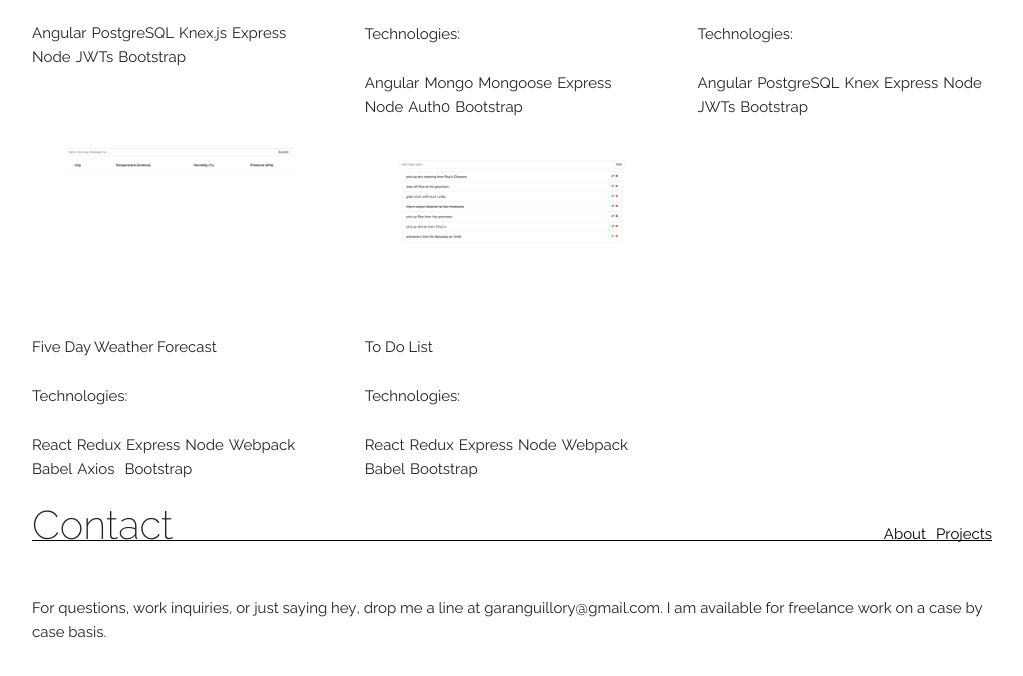
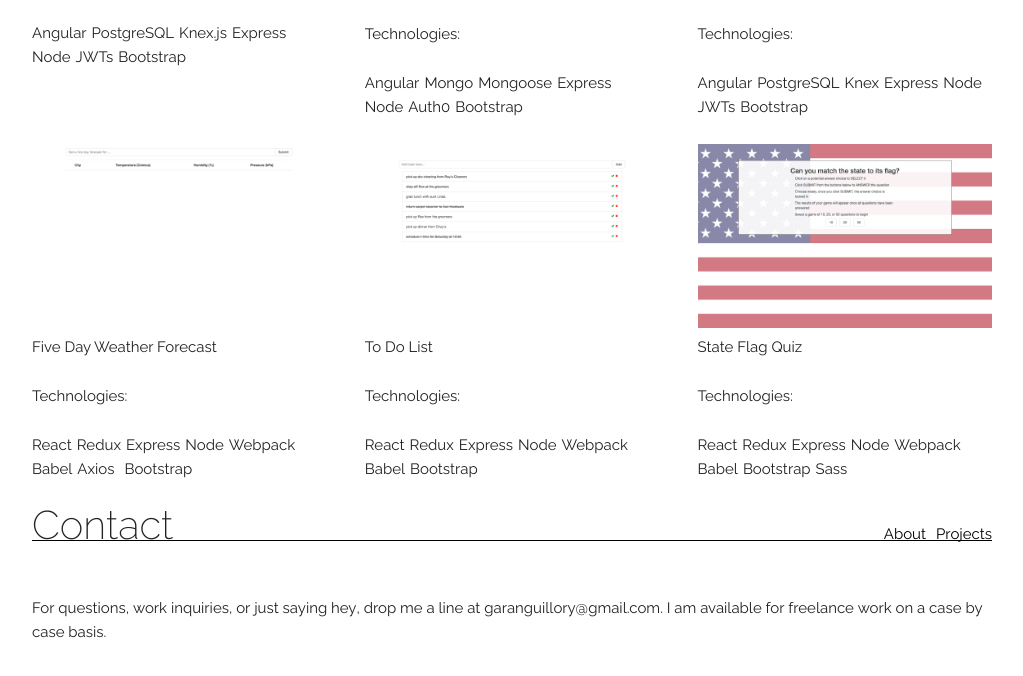
Before and after one commit to garanguillory/personal-site, a website: page index.html in a window 1280 px wide. Shown: the part 1155-1831 px from the top of the page, without its empty margins (128-1151 px from the left). Drawn offline with nearby package versions, Linux system fonts and the light colour scheme.

Commit message:
Added thumbnail images to html.

```diff
--- a/index.html
+++ b/index.html
@@ -130,6 +130,24 @@
           </projects>
         </div>
 
+        <div class="four columns">
+          <projects
+            title="State Flag Quiz"
+            url="https://to-do-list-garan.herokuapp.com/"
+            images="[
+              'src/assets/images/state-flag-quiz/state-flag-quiz-instructions-view.jpg',
+              'src/assets/images/state-flag-quiz/state-flag-quiz-unselected-question-view.jpg',
+              'src/assets/images/state-flag-quiz/state-flag-quiz-hover-question-view.jpg',
+              'src/assets/images/state-flag-quiz/state-flag-quiz-selected-question-view.jpg',
+              'src/assets/images/state-flag-quiz/state-flag-quiz-correct-answer-view.jpg',
+              'src/assets/images/state-flag-quiz/state-flag-quiz-incorrect-answer-view.jpg',
+              'src/assets/images/state-flag-quiz/state-flag-quiz-results-new-game-view.jpg',
+              'src/assets/images/state-flag-quiz/state-flag-quiz-results-view.jpg'
+              ]"
+            technologies="['React', 'Redux', 'Express', 'Node', 'Webpack', 'Babel', 'Bootstrap', 'Sass']">
+          </projects>
+        </div>
+
       </div>
 
     </div>
```
Also changed, not shown: src/assets/images/state-flag-quiz/state-flag-quiz-incorrect-answer-view.jpg (added).
